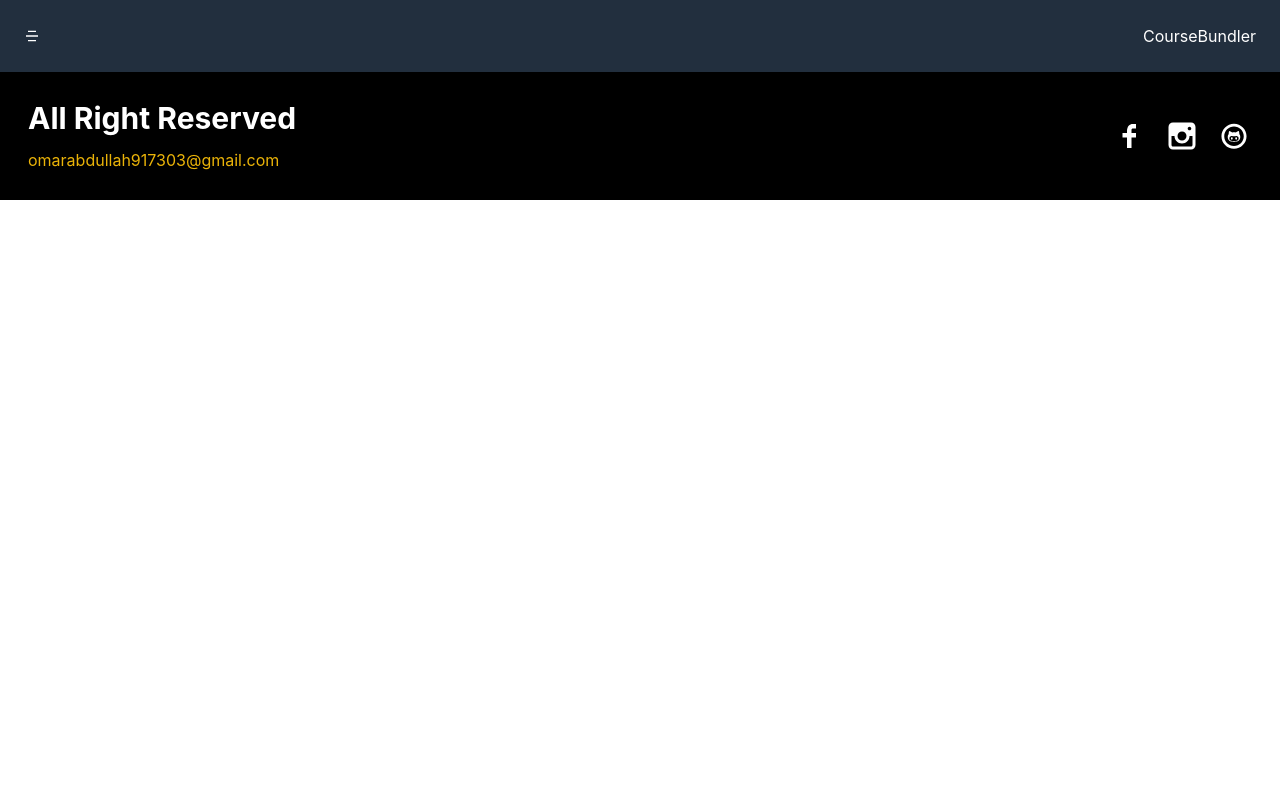
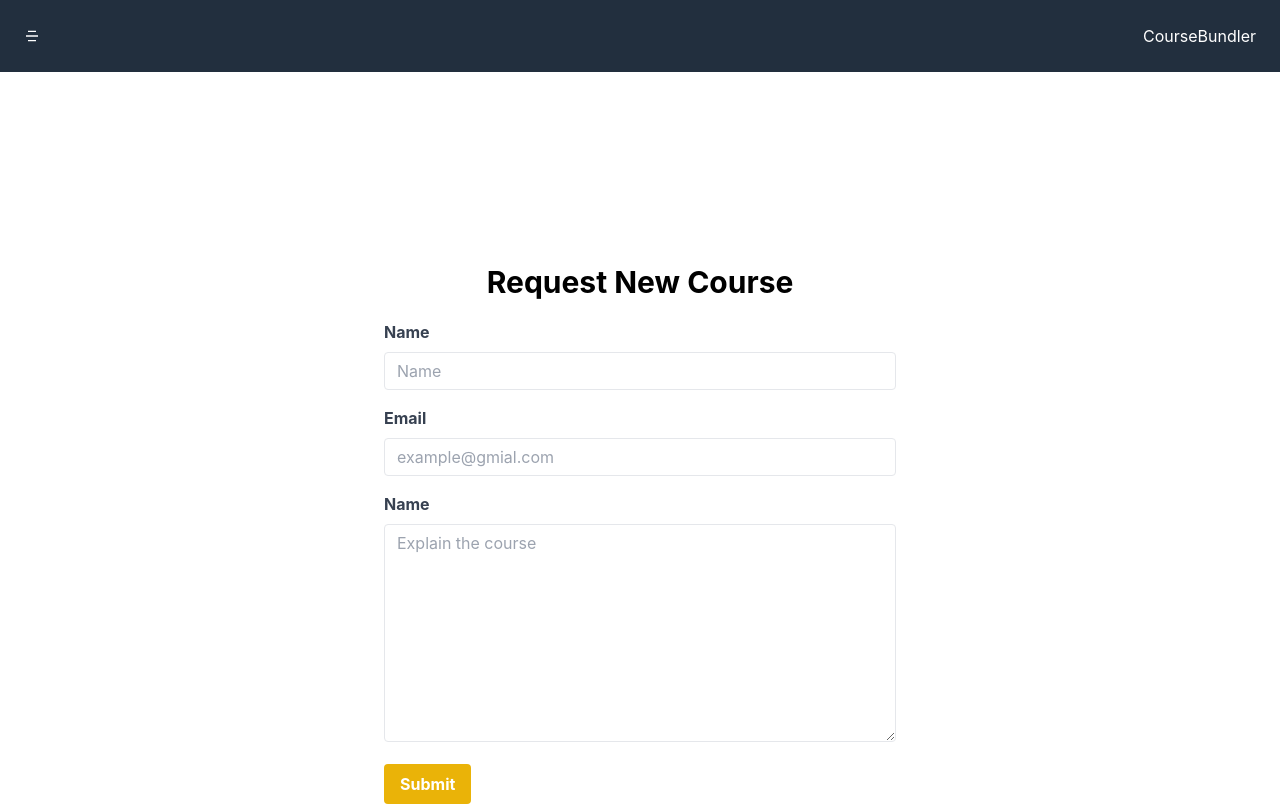
Before and after one commit to Omarabdullah99/coursebundlerclientrepet, a React (Create React App) app: page /request in a window 1280 px wide. Shown: the top 806 px of the page. Built offline with nearby package versions, Linux system fonts and the light colour scheme.

Commit message:
contact-req-vdo9

```diff
--- a/src/App.js
+++ b/src/App.js
@@ -10,6 +10,8 @@ import Login from "./components/Auth/Login";
 import Register from "./components/Auth/Register";
 import ForgetPassword from "./components/Auth/ForgetPassword";
 import ResetPassword from "./components/Auth/ResetPassword";
+import Contact from "./components/Contact/Contact";
+import RequestCourse from "./components/RequestCourse/RequestCourse";
 
 function App() {
   const [sidebar,setSidebar]= useState(false)
@@ -26,6 +28,8 @@ function App() {
       <Routes>
         <Route path="/" element={<Home />} />
         <Route path="/courses" element={<Courses />} />
+        <Route path="/contact" element={<Contact />} />
+        <Route path="/request" element={<RequestCourse />} />
 
         <Route path="/login" element={<Login />} />
         <Route path="/register" element={<Register />} />
--- /dev/null
+++ b/src/components/Contact/Contact.jsx
@@ -0,0 +1,80 @@
+import React, { useState } from 'react'
+import { Link } from 'react-router-dom'
+
+const Contact = () => {
+    const [name, setName]=useState("")
+    const [email,setEmail]=useState("")
+    const [message,setMessage]=useState("")
+  return (
+    <div className="Contact my-48">
+    <h1 className="text-3xl text-center font-bold mb-5">Contact Us</h1>
+
+    <form class="max-w-lg mx-auto">
+      <div class="mb-4">
+        <label class="block text-gray-700 font-bold mb-2" for="name">
+          Name
+        </label>
+        <input
+          class="appearance-none border rounded w-full py-2 px-3 text-gray-700 leading-tight focus:outline-none focus:shadow-outline"
+          required
+          id="name"
+          value={name}
+          onChange={e => setName(e.target.value)}
+          type="text"
+          placeholder="Name"
+        />
+      </div>
+
+      <div class="mb-4">
+        <label class="block text-gray-700 font-bold mb-2" for="email">
+          Email
+        </label>
+        <input
+          class="appearance-none border rounded w-full py-2 px-3 text-gray-700 leading-tight focus:outline-none focus:shadow-outline"
+          required
+          id="email"
+          value={email}
+          onChange={e => setEmail(e.target.value)}
+          type="email"
+          placeholder="example@gmial.com"
+        />
+      </div>
+
+      <div class="mb-4">
+        <label class="block text-gray-700 font-bold mb-2" for="message">
+          Name
+        </label>
+        <textarea
+        className='appearance-none border rounded w-full py-2 px-3 text-gray-700 leading-tight focus:outline-none focus:shadow-outline'
+        required
+         id="message" cols="30" rows="10"
+         value={message}
+         onChange={e => setMessage(e.target.value)}
+         placeholder='Your message'
+
+        />
+      </div>
+
+
+
+      <button
+        class="bg-yellow-500  text-white font-bold py-2 px-4 rounded focus:outline-none focus:shadow-outline mr-4"
+        type="submit"
+      >
+        Submit
+      </button>
+
+      <div className="mt-3">
+        Request Course ?{" "}
+        <Link to="/request">
+          {" "}
+          <button className="text-yellow-500">Click here</button>
+        </Link>
+      </div>
+
+    </form>
+  </div>
+  )
+}
+
+export default Contact
--- /dev/null
+++ b/src/components/RequestCourse/RequestCourse.jsx
@@ -0,0 +1,80 @@
+import React, { useState } from 'react'
+import { Link } from 'react-router-dom'
+
+const RequestCourse = () => {
+    const [name, setName]=useState("")
+    const [email,setEmail]=useState("")
+    const [message,setMessage]=useState("")
+  return (
+    <div className="Request my-48">
+    <h1 className="text-3xl text-center font-bold mb-5">Request New Course</h1>
+
+    <form class="max-w-lg mx-auto">
+      <div class="mb-4">
+        <label class="block text-gray-700 font-bold mb-2" for="name">
+          Name
+        </label>
+        <input
+          class="appearance-none border rounded w-full py-2 px-3 text-gray-700 leading-tight focus:outline-none focus:shadow-outline"
+          required
+          id="name"
+          value={name}
+          onChange={e => setName(e.target.value)}
+          type="text"
+          placeholder="Name"
+        />
+      </div>
+
+      <div class="mb-4">
+        <label class="block text-gray-700 font-bold mb-2" for="email">
+          Email
+        </label>
+        <input
+          class="appearance-none border rounded w-full py-2 px-3 text-gray-700 leading-tight focus:outline-none focus:shadow-outline"
+          required
+          id="email"
+          value={email}
+          onChange={e => setEmail(e.target.value)}
+          type="email"
+          placeholder="example@gmial.com"
+        />
+      </div>
+
+      <div class="mb-4">
+        <label class="block text-gray-700 font-bold mb-2" for="message">
+          Name
+        </label>
+        <textarea
+        className='appearance-none border rounded w-full py-2 px-3 text-gray-700 leading-tight focus:outline-none focus:shadow-outline'
+        required
+         id="message" cols="30" rows="10"
+         value={message}
+         onChange={e => setMessage(e.target.value)}
+         placeholder='Explain the course'
+
+        />
+      </div>
+
+
+
+      <button
+        class="bg-yellow-500  text-white font-bold py-2 px-4 rounded focus:outline-none focus:shadow-outline mr-4"
+        type="submit"
+      >
+        Submit
+      </button>
+
+      <div className="mt-3">
+        See Available Course ?{" "}
+        <Link to="/courses">
+          {" "}
+          <button className="text-yellow-500">Click here</button>
+        </Link>
+      </div>
+
+    </form>
+  </div>
+  )
+}
+
+export default RequestCourse
```
